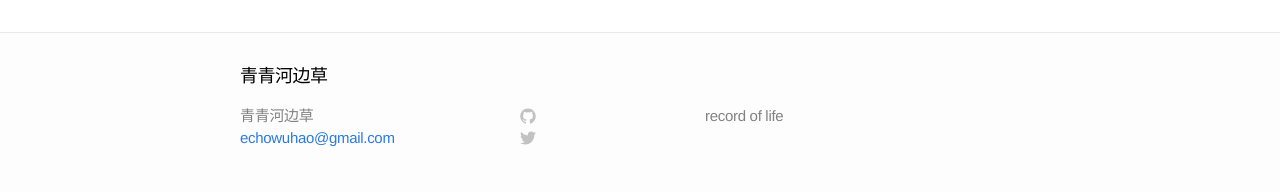
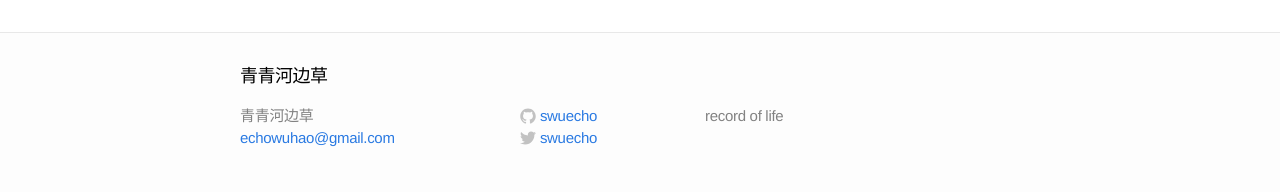
Before and after one commit to swuecho/swuecho.github.io, a Jekyll site: the page built from _posts/2013-03-05-相见.md, in a window 1280 px wide. Shown: the part 794-986 px from the top of the page. Built offline with Jekyll 4.4.1, drawn with Linux system fonts in a browser that asks for light colours.

Commit message:
add username

```diff
--- a/_config.yml
+++ b/_config.yml
@@ -4,6 +4,7 @@ email: echowuhao@gmail.com
 description: "record of life"
 baseurl: ""
 url: "http://yourdomain.com"
+username: swuecho
 
 # Build settings
 markdown: kramdown
```
